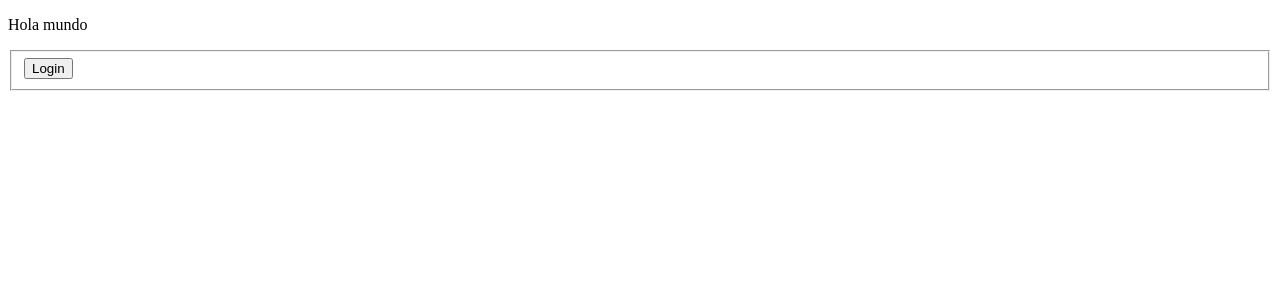
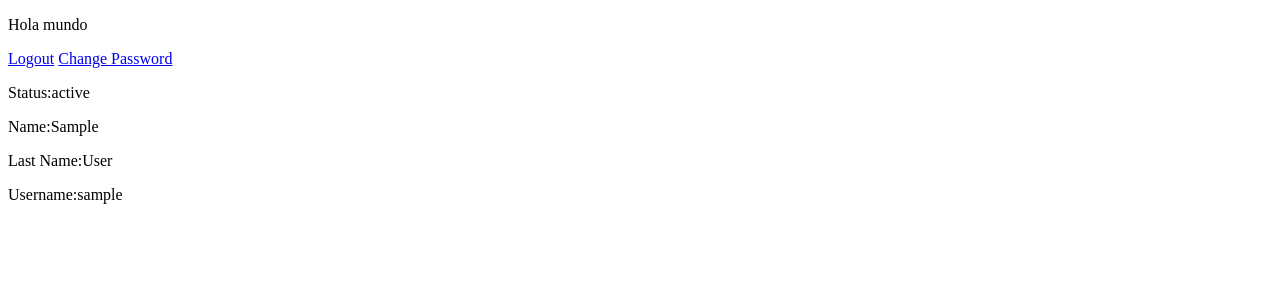
Before and after one commit to ernesto-licea/ResMan, a Django app: page / in a window 1280 px wide. Shown: the top 300 px of the page. Run offline with Django 3.2, Linux system fonts and the light colour scheme; the visitor is signed in with stand-in values (Sample User, id 1).

Commit message:
Change html in index template

```diff
--- a/UserInterface/templates/UserInterface/index.html
+++ b/UserInterface/templates/UserInterface/index.html
@@ -7,6 +7,8 @@
 <body>
     <p>Hola mundo</p>
 
+    <div>
+        {% if user.is_anonymous %}
         <form id="login_form" class="form-horizontal" role="form" method="post">{% csrf_token %}
             <fieldset>
                 {% if error %}
@@ -39,5 +41,25 @@
                 </div>
             </fieldset>
         </form>
+        {% else %}
+            <p>
+                <a href="{% url 'logout' %}">Logout</a>
+                <a href=".">Change Password</a>
+            </p>
+            <p>
+                <span>Status:</span><span>{{ user.status }}</span>
+            </p>
+            <p>
+                <span>Name:</span><span>{{ user.first_name }}</span>
+            </p>
+            <p>
+                <span>Last Name:</span><span>{{ user.last_name }}</span>
+            </p>
+            <p>
+                <span>Username:</span><span>{{ user.username }}</span>
+            </p>
+        {% endif %}
+    </div>
+
 </body>
 </html>
```
Lines whose indentation alone changed are shown as unchanged.
